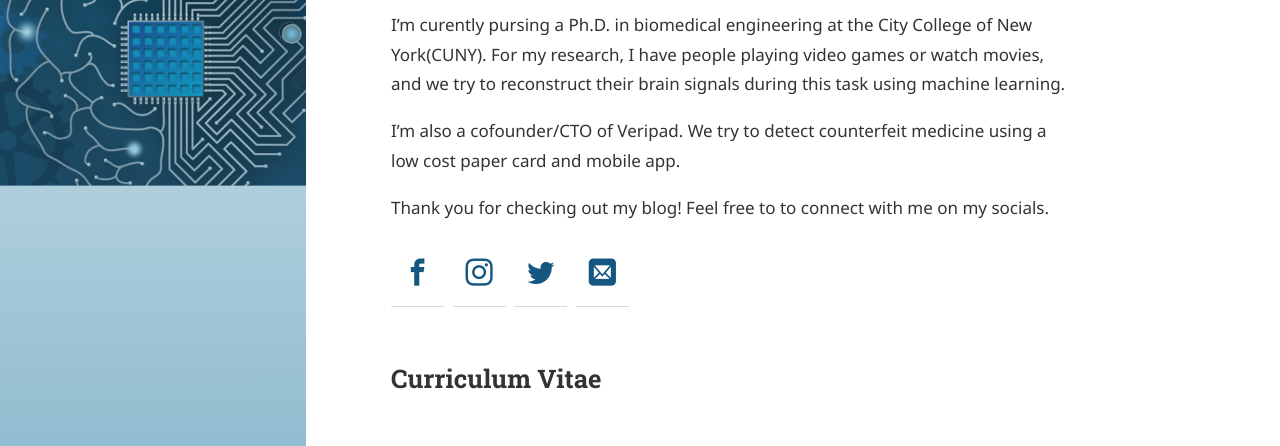
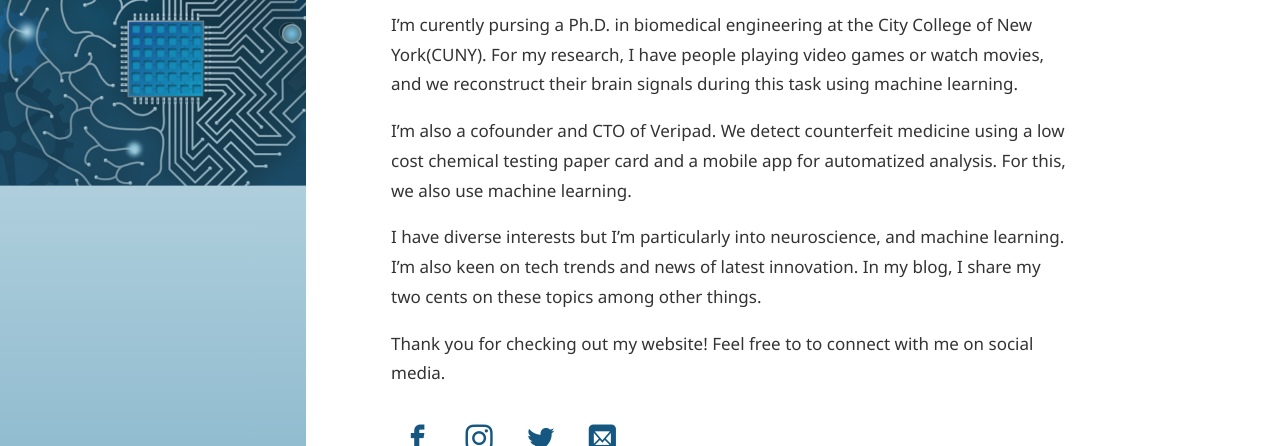
Before and after one commit to JasonJKi/jasonjki.github.io, a Jekyll site: the page built from about.md, in a window 1280 px wide and 1128 px high, cut to the strip 191-637 px from the top of the window. Built offline with Jekyll 4.4.1, drawn with Linux system fonts in a browser that asks for light colours; some web fonts are replaced; some of the changed text lies outside the part shown.

Commit message:
about updated

```diff
--- a/_config.yml
+++ b/_config.yml
@@ -17,7 +17,7 @@ tagline:             Home
 
 # A short description of the page, used in the sidebar and as fallback for the meta description tag.
 # Markdown enabled, but don't use more than one paragraph (enforced by `>`)
-description:         a blog about neuroscience and AI among other things.
+description:         a blog about neuroscience and machine learning among other things.
 
 # This should be the same author as first entry in `_data/authors.yml`
 author:
--- a/_data/authors.yml
+++ b/_data/authors.yml
@@ -11,13 +11,16 @@ Jason:
     Hi! I'm Jason Ki, the creator of KI Learning.
 
 
-    I'm curently pursing a Ph.D. in biomedical engineering at the City College of New York(CUNY). For my research, I have people playing video games or watch movies, and we try to reconstruct their brain signals during this task using machine learning.
+    I'm curently pursing a Ph.D. in biomedical engineering at the City College of New York(CUNY). For my research, I have people playing video games or watch movies, and we reconstruct their brain signals during this task using machine learning.
 
 
-    I'm also a cofounder/CTO of Veripad. We try to detect counterfeit medicine using a low cost paper card and mobile app.
+    I'm also a cofounder and CTO of Veripad. We detect counterfeit medicine using a low cost chemical testing paper card and a mobile app for automatized analysis. For this, we also use machine learning.
 
 
-    Thank you for checking out my blog! Feel free to to connect with me on my socials.
+    I have diverse interests but I'm particularly into neuroscience, and machine learning. I'm also keen on tech trends and news of latest innovation. In my blog, I share my two cents on these topics among other things.
+
+
+    Thank you for checking out my website! Feel free to to connect with me on social media.
   # This photo will be used in the about section
   picture:
     src:             ../assets/img/me.jpg
```
